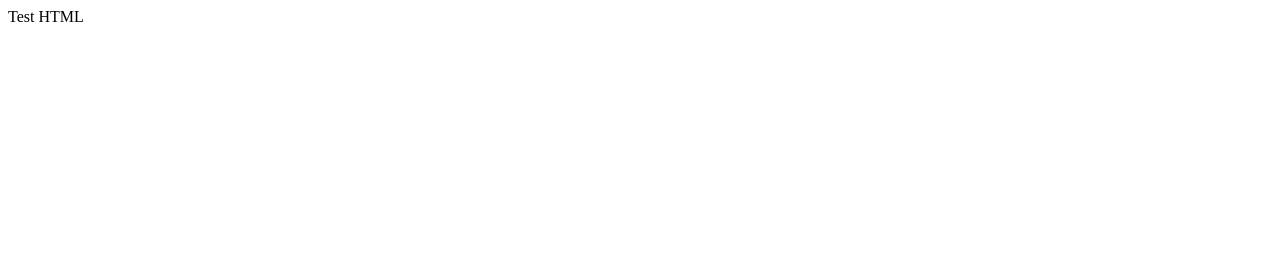
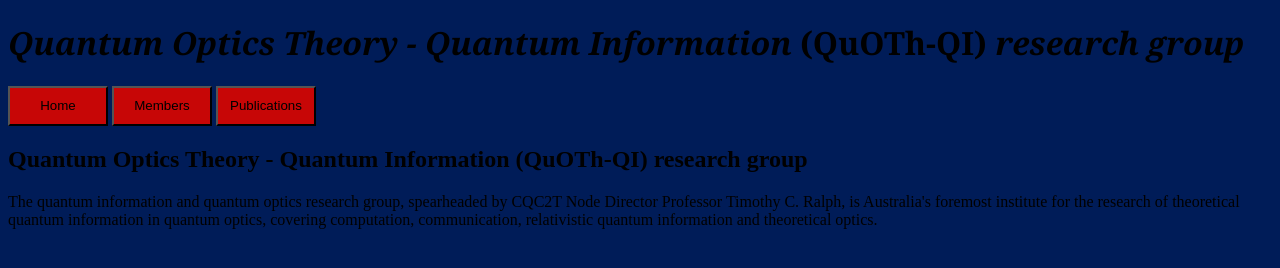
Before and after one commit to nicholaszaunders/nicholaszaunders.github.io, a plain HTML site: page index.html in a window 1280 px wide. Drawn offline with Linux system fonts and the light colour scheme.

Commit message:
Initial development 25-07-24

```diff
--- a/index.html
+++ b/index.html
@@ -1 +1,34 @@
-Test HTML
+<!DOCTYPE html>
+<html>
+<!-- ----------------------------------------------------------------------------------------------------- -->
+
+<title>
+    QuOTh-QI @ UQ
+</title>
+
+<head>
+    <link rel="stylesheet" href="style.css">
+    <h1>
+        <em>Quantum Optics Theory - Quantum Information</em> (QuOTh-QI) <em>research group</em>
+    </h1>
+</head>
+
+<nav>
+    <a href="index.html" target="_self"><button class="headerbutton">Home</button></a>
+    <a href="members.html" target="_self"><button class="headerbutton">Members</button></a>
+    <a href="publications.html" target="_self"><button class="headerbutton">Publications</button></a>
+</nav>
+
+<body>
+    <h2>
+        Quantum Optics Theory - Quantum Information (QuOTh-QI) research group
+    </h2>
+
+    <p>
+        The quantum information and quantum optics research group, spearheaded by CQC2T Node Director Professor Timothy C. Ralph, is Australia's foremost institute for the research of
+        theoretical quantum information in quantum optics, covering computation, communication, relativistic quantum information and theoretical optics.
+    </p>
+</body>
+
+<!-- ----------------------------------------------------------------------------------------------------- -->
+</html>
--- /dev/null
+++ b/style.css
@@ -0,0 +1,20 @@
+body {
+    background-color: rgb(0, 28, 88);
+}
+
+h1 {
+    font-family: Georgia;
+    text-align: left;
+}
+
+.headerbutton {
+    background-color: rgb(199, 6, 6);
+    height: 40px;
+    width: 100px;
+    transition-duration: 0.4s;
+    cursor: pointer;
+}
+
+.headerbutton:hover {
+    background-color: green;
+}
```
Also changed, not shown: members.html (added, +33 -0 lines), publications.html (added, +33 -0 lines).
